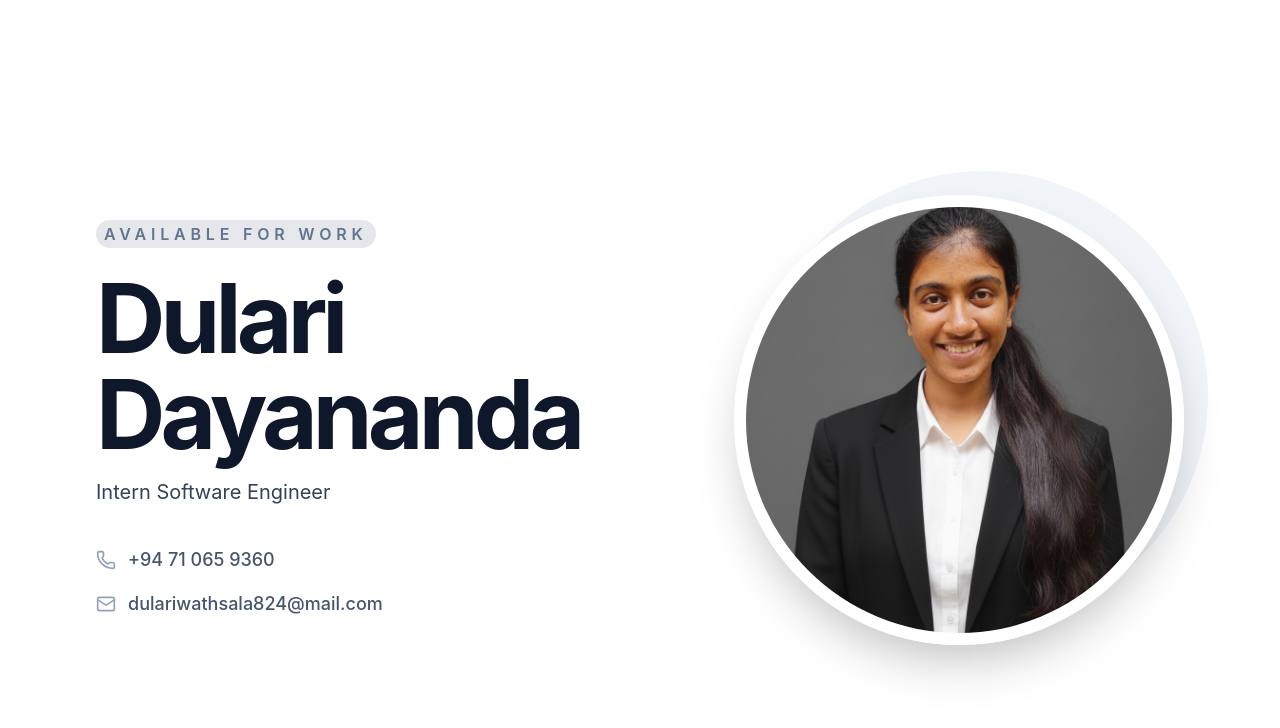
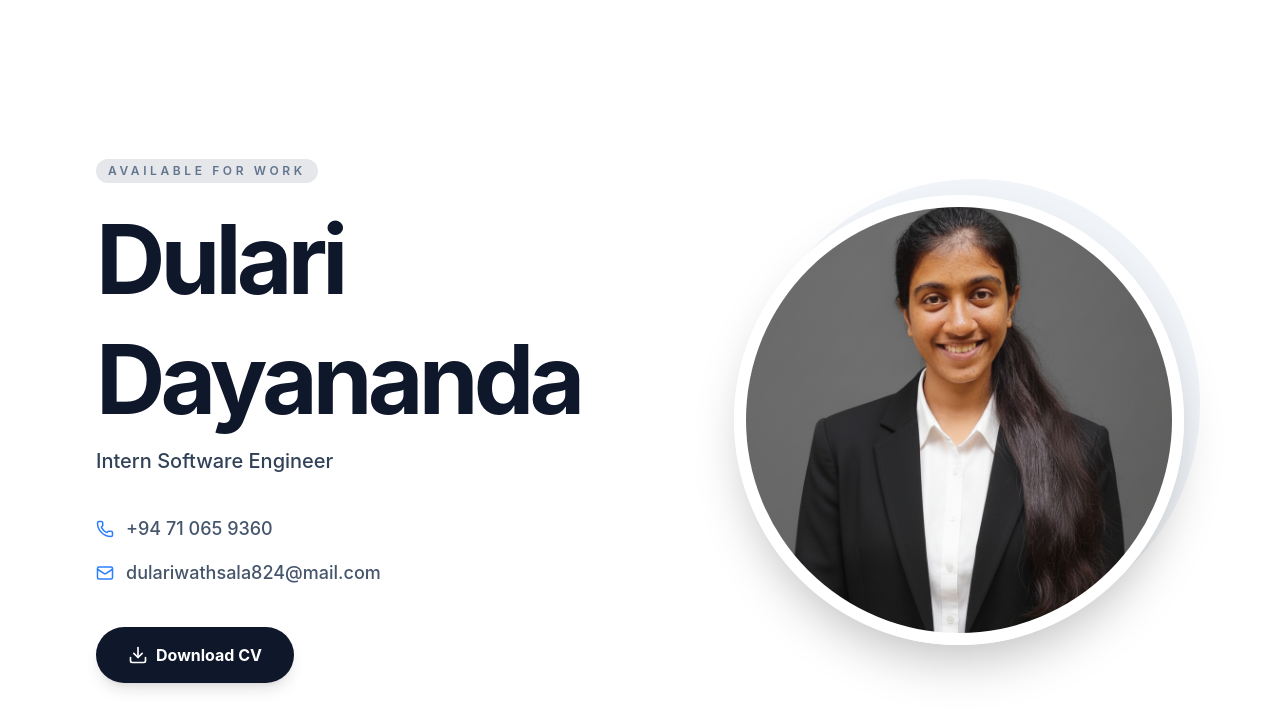
Before and after one commit to dwathsala/My_Portfolio, a React (Vite) app: page / in a window 1280 px wide. Shown: the top 728 px of the page. Built offline with nearby package versions, Linux system fonts and the light colour scheme.

Commit message:
Refactor Hero component to enhance layout and add CV download button

```diff
--- a/src/components/Hero.jsx
+++ b/src/components/Hero.jsx
@@ -1,42 +1,65 @@
 import React from 'react';
-import { Phone, Mail } from 'lucide-react';
+import { Phone, Mail, Download } from 'lucide-react'; // Added Download icon
 
 const Hero = () => {
   return (
-    <section className="h-screen px-8 md:px-24 flex flex-col md:flex-row items-center justify-between py-20 bg-white overflow-hidden">
-      <div className="max-w-2xl">
-        <span className="text-s uppercase tracking-[0.3em] text-slate-500 font-semibold bg-gray-200 px-2 py-1 rounded-full">
+    <section className="min-h-screen px-6 md:px-24 flex flex-col md:flex-row items-center justify-center md:justify-between py-12 md:py-20 bg-white overflow-hidden">
+
+      {/* 1. Mobile Status Badge */}
+      <div className="md:hidden order-first mb-8">
+        <span className="text-[10px] uppercase tracking-[0.3em] text-slate-500 font-semibold bg-gray-200 px-3 py-1 rounded-full">
           Available For Work
         </span>
-        <h1 className="text-7xl md:text-8xl font-bold mt-4 mb-2 tracking-tighter text-slate-900 py-2">
-          Dulari Dayananda
+      </div>
+
+      {/* 2. Image Section */}
+      <div className="relative mb-12 md:mb-0 order-2 md:order-2">
+        <div className="w-64 h-64 sm:w-80 sm:h-80 md:w-[450px] md:h-[450px] rounded-full overflow-hidden border-[8px] md:border-[12px] border-white shadow-2xl relative z-10">
+          <img
+            src="Me.png"
+            alt="Dulari Dayananda"
+            className="w-full h-full object-cover"
+          />
+        </div>
+        <div className="absolute -top-4 -right-4 w-full h-full bg-slate-100 rounded-full -z-0"></div>
+      </div>
+
+      {/* 3. Text Content */}
+      <div className="max-w-2xl text-center md:text-left order-3 md:order-1">
+        <span className="hidden md:inline-block text-xs uppercase tracking-[0.3em] text-slate-500 font-semibold bg-gray-200 px-3 py-1 rounded-full mb-4">
+          Available For Work
+        </span>
+
+        <h1 className="text-5xl sm:text-6xl md:text-8xl font-bold mb-2 tracking-tighter text-slate-900 leading-tight">
+          Dulari <br className="hidden md:block" /> Dayananda
         </h1>
-        <p className="text-xl text-slate-700 mb-10">Intern Software Engineer</p>
+        <p className="text-lg md:text-xl text-slate-700 mb-8 md:mb-10 font-medium">
+          Intern Software Engineer
+        </p>
 
-        <div className="space-y-4 text-lg text-slate-600 font-medium">
+        <div className="flex flex-col items-center md:items-start space-y-4 text-base md:text-lg text-slate-600 font-medium mb-10">
           <div className="flex items-center gap-3">
-            <Phone size={20} className="text-slate-400" />
+            <Phone size={18} className="text-blue-500" />
             <p>+94 71 065 9360</p>
           </div>
 
           <div className="flex items-center gap-3">
-            <Mail size={20} className="text-slate-400" />
-            <p>dulariwathsala824@mail.com</p>
+            <Mail size={18} className="text-blue-500" />
+            <p className="break-all">dulariwathsala824@mail.com</p>
           </div>
         </div>
-      </div>
 
-      <div className="relative mt-16 md:mt-0">
-        {/* The Image Circle */}
-        <div className="w-72 h-72 md:w-[450px] md:h-[450px] rounded-full overflow-hidden border-[12px] border-white shadow-2xl relative z-10">
-          <img
-            src="Me.png"
-            alt="Alex James"
-            className="w-full h-full object-cover"
-          />
+        {/* --- NEW: Download CV Button --- */}
+        <div className="flex justify-center md:justify-start">
+          <a
+            href="/path-to-your-cv.pdf"
+            download
+            className="flex items-center gap-2 bg-slate-900 text-white px-8 py-4 rounded-full font-bold hover:bg-blue-600 transition-all duration-300 shadow-lg hover:shadow-blue-200"
+          >
+            <Download size={20} />
+            Download CV
+          </a>
         </div>
-        {/* The Decorative Background Circle */}
-        <div className="absolute -top-6 -right-6 w-full h-full bg-slate-100 rounded-full -z-0"></div>
       </div>
     </section>
   );
```
